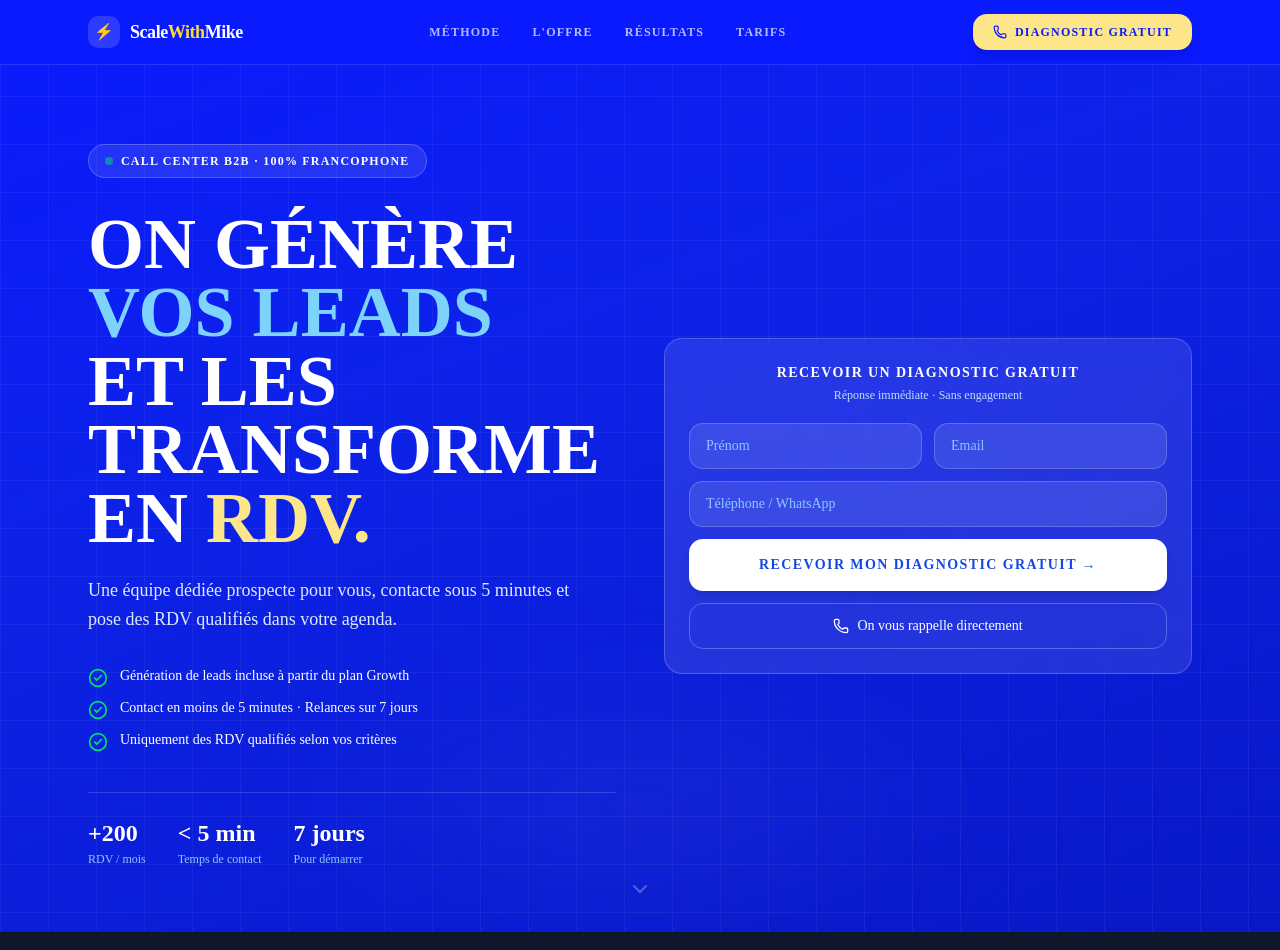
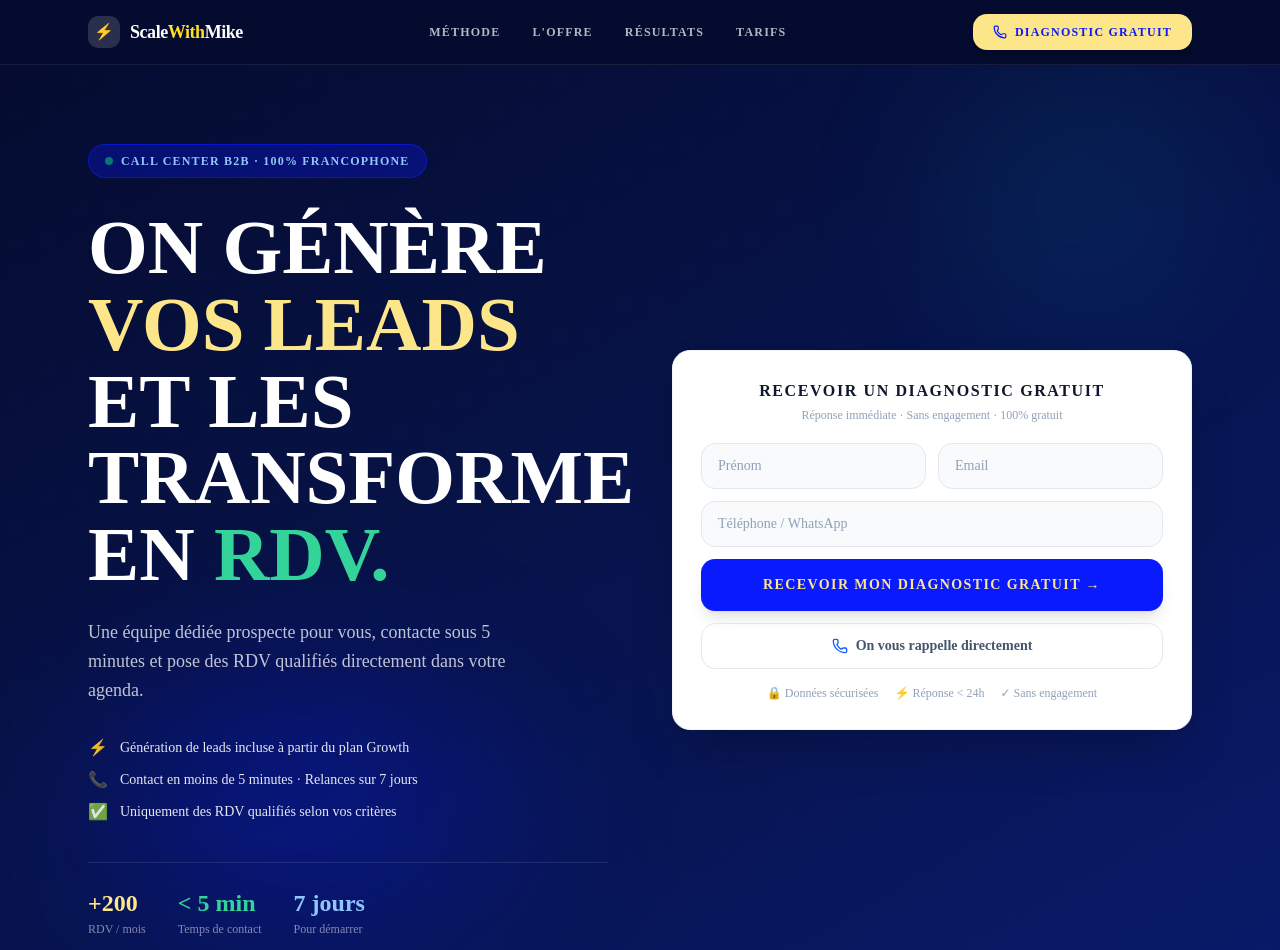
Before and after one commit to msimono-web/scale-with-mike, a Next.js app: page / in a window 1280 px wide. Shown: the top 950 px of the page. Built offline with nearby package versions, Linux system fonts and the light colour scheme.

Commit message:
feat: navy profond + form blanc solide + typo plus lisible

```diff
--- a/src/app/page.tsx
+++ b/src/app/page.tsx
@@ -5,31 +5,40 @@ import Link from 'next/link'
 import { Phone, CheckCircle2, ArrowRight, ChevronDown, Star, Zap } from 'lucide-react'
 
 // ─── FORM ─────────────────────────────────────────────────────────────────────
-function DiagForm() {
+function DiagForm({ dark = false }: { dark?: boolean }) {
   const [sent, setSent] = useState(false)
   if (sent) return (
-    <div className="rounded-2xl p-8 text-center bg-white/10 border border-white/20">
-      <CheckCircle2 className="w-10 h-10 text-green-400 mx-auto mb-3" />
-      <p className="font-bold text-white text-lg">Demande reçue.</p>
-      <p className="text-blue-200 text-sm mt-1">On vous rappelle sous 24h.</p>
+    <div className="rounded-2xl p-8 text-center bg-white border border-slate-200 shadow-xl">
+      <CheckCircle2 className="w-10 h-10 text-green-500 mx-auto mb-3" />
+      <p className="font-black text-slate-900 text-lg">Demande reçue !</p>
+      <p className="text-slate-500 text-sm mt-1">On vous rappelle sous 24h.</p>
     </div>
   )
   return (
-    <div className="bg-white/10 backdrop-blur border border-white/20 rounded-2xl p-6">
-      <p className="text-white font-black text-sm uppercase tracking-widest text-center mb-1">Recevoir un diagnostic gratuit</p>
-      <p className="text-blue-200 text-xs text-center mb-5">Réponse immédiate · Sans engagement</p>
+    <div className="bg-white rounded-2xl p-7 shadow-2xl border border-slate-100">
+      <div className="mb-5">
+        <p className="font-black text-slate-900 text-base uppercase tracking-widest text-center mb-1">Recevoir un diagnostic gratuit</p>
+        <p className="text-slate-400 text-xs text-center">Réponse immédiate · Sans engagement · 100% gratuit</p>
+      </div>
       <div className="flex flex-col gap-3">
         <div className="flex gap-3">
-          <input placeholder="Prénom" className="flex-1 bg-white/10 border border-white/20 rounded-xl px-4 py-3 text-white placeholder-blue-300 text-sm outline-none focus:border-white/50 transition-colors" />
-          <input placeholder="Email" className="flex-1 bg-white/10 border border-white/20 rounded-xl px-4 py-3 text-white placeholder-blue-300 text-sm outline-none focus:border-white/50 transition-colors" />
+          <input placeholder="Prénom" className="flex-1 bg-slate-50 border border-slate-200 rounded-xl px-4 py-3 text-slate-900 placeholder-slate-400 text-sm outline-none focus:border-blue-500 focus:ring-2 focus:ring-blue-100 transition-all" />
+          <input placeholder="Email" className="flex-1 bg-slate-50 border border-slate-200 rounded-xl px-4 py-3 text-slate-900 placeholder-slate-400 text-sm outline-none focus:border-blue-500 focus:ring-2 focus:ring-blue-100 transition-all" />
         </div>
-        <input placeholder="Téléphone / WhatsApp" className="w-full bg-white/10 border border-white/20 rounded-xl px-4 py-3 text-white placeholder-blue-300 text-sm outline-none focus:border-white/50 transition-colors" />
-        <button onClick={() => setSent(true)} className="w-full py-4 bg-white text-blue-700 font-black rounded-xl transition-all text-sm tracking-widest uppercase hover:bg-blue-50 shadow-lg">
+        <input placeholder="Téléphone / WhatsApp" className="w-full bg-slate-50 border border-slate-200 rounded-xl px-4 py-3 text-slate-900 placeholder-slate-400 text-sm outline-none focus:border-blue-500 focus:ring-2 focus:ring-blue-100 transition-all" />
+        <button onClick={() => setSent(true)}
+          className="w-full py-4 font-black rounded-xl transition-all text-sm tracking-widest uppercase shadow-lg hover:opacity-90"
+          style={{ background: '#0a1aff', color: '#fde68a' }}>
           Recevoir mon diagnostic gratuit →
         </button>
-        <button onClick={() => setSent(true)} className="w-full py-3 border border-white/25 text-white text-sm rounded-xl hover:bg-white/10 transition-all flex items-center justify-center gap-2 font-medium">
-          <Phone className="w-4 h-4" /> On vous rappelle directement
+        <button onClick={() => setSent(true)} className="w-full py-3 border border-slate-200 text-slate-600 text-sm rounded-xl hover:bg-slate-50 transition-all flex items-center justify-center gap-2 font-semibold">
+          <Phone className="w-4 h-4 text-blue-600" /> On vous rappelle directement
         </button>
+      </div>
+      <div className="flex justify-center gap-4 mt-4 text-xs text-slate-400">
+        {['🔒 Données sécurisées', '⚡ Réponse < 24h', '✓ Sans engagement'].map(t => (
+          <span key={t}>{t}</span>
+        ))}
       </div>
     </div>
   )
@@ -66,7 +75,7 @@ export default function Home() {
     <div className="bg-white text-slate-900 font-sans overflow-x-hidden">
 
       {/* ─── NAVBAR ─────────────────────────────────────────────────────── */}
-      <nav className="fixed top-0 left-0 right-0 z-50" style={{ background: '#0a1aff', borderBottom: '1px solid rgba(255,255,255,0.12)' }}>
+      <nav className="fixed top-0 left-0 right-0 z-50" style={{ background: '#050b2e', borderBottom: '1px solid rgba(255,255,255,0.08)' }}>
         <div className="max-w-6xl mx-auto px-6 h-16 flex items-center justify-between">
           {/* Logo */}
           <div className="flex items-center gap-2.5">
@@ -94,57 +103,65 @@ export default function Home() {
 
       {/* ─── HERO ────────────────────────────────────────────────────────── */}
       <section className="relative min-h-screen flex items-center pt-20 overflow-hidden"
-        style={{ background: 'linear-gradient(160deg, #0a1aff 0%, #0d22e8 40%, #0818c7 100%)' }}>
+        style={{ background: 'linear-gradient(150deg, #050b2e 0%, #071244 40%, #091a6a 100%)' }}>
 
-        {/* Grid */}
-        <div className="absolute inset-0" style={{ backgroundImage: 'linear-gradient(rgba(255,255,255,0.05) 1px, transparent 1px), linear-gradient(90deg, rgba(255,255,255,0.05) 1px, transparent 1px)', backgroundSize: '48px 48px' }} />
-        {/* Glow */}
-        <div className="absolute bottom-0 left-1/2 -translate-x-1/2 w-[800px] h-64 blur-3xl pointer-events-none" style={{ background: 'radial-gradient(ellipse, rgba(255,255,255,0.06), transparent 70%)' }} />
+        {/* Subtle dot grid */}
+        <div className="absolute inset-0 opacity-20" style={{ backgroundImage: 'radial-gradient(circle, rgba(255,255,255,0.15) 1px, transparent 1px)', backgroundSize: '32px 32px' }} />
+        {/* Blue glow bottom left */}
+        <div className="absolute bottom-0 left-0 w-[600px] h-[400px] blur-3xl pointer-events-none" style={{ background: 'radial-gradient(ellipse, rgba(10,26,255,0.35), transparent 70%)' }} />
+        {/* Accent glow top right */}
+        <div className="absolute top-0 right-0 w-[400px] h-[400px] blur-3xl pointer-events-none" style={{ background: 'radial-gradient(ellipse, rgba(6,182,212,0.12), transparent 70%)' }} />
 
         <div className="relative max-w-6xl mx-auto px-6 py-16 w-full">
-          <div className="grid md:grid-cols-2 gap-12 items-center">
+          <div className="grid md:grid-cols-2 gap-16 items-center">
 
             {/* LEFT */}
             <div>
               {/* Badge */}
-              <div className="inline-flex items-center gap-2 px-4 py-2 bg-white/10 border border-white/20 rounded-full text-white text-xs font-bold tracking-widest uppercase mb-8">
+              <div className="inline-flex items-center gap-2 px-4 py-2 rounded-full text-xs font-black tracking-widest uppercase mb-8 border"
+                style={{ background: 'rgba(10,26,255,0.3)', borderColor: 'rgba(10,26,255,0.6)', color: '#93c5fd' }}>
                 <span className="w-2 h-2 rounded-full bg-green-400 animate-pulse" />
                 Call Center B2B · 100% Francophone
               </div>
 
-              {/* HEADLINE — très grand, uppercase */}
-              <h1 className="text-6xl md:text-7xl font-black leading-[0.95] uppercase mb-6 text-white">
+              {/* HEADLINE */}
+              <h1 className="font-black leading-[1.0] uppercase mb-6 text-white"
+                style={{ fontSize: 'clamp(2.8rem, 6vw, 5rem)' }}>
                 On génère<br />
-                <span style={{ color: '#7dd3fc' }}>vos leads</span><br />
+                <span style={{ color: '#fde68a' }}>vos leads</span><br />
                 et les transforme<br />
-                en <span style={{ color: '#fde68a' }}>RDV.</span>
+                en <span style={{ color: '#34d399' }}>RDV.</span>
               </h1>
 
-              <p className="text-blue-100 text-lg mb-8 leading-relaxed max-w-lg">
+              <p className="text-white/75 text-lg mb-8 leading-relaxed max-w-md">
                 Une équipe dédiée prospecte pour vous, contacte sous 5 minutes
-                et pose des RDV qualifiés dans votre agenda.
+                et pose des RDV qualifiés directement dans votre agenda.
               </p>
 
               {/* 3 bullets */}
-              <div className="flex flex-col gap-2.5 mb-10">
+              <div className="flex flex-col gap-3 mb-10">
                 {[
-                  "Génération de leads incluse à partir du plan Growth",
-                  "Contact en moins de 5 minutes · Relances sur 7 jours",
-                  "Uniquement des RDV qualifiés selon vos critères",
+                  { icon: '⚡', text: 'Génération de leads incluse à partir du plan Growth' },
+                  { icon: '📞', text: 'Contact en moins de 5 minutes · Relances sur 7 jours' },
+                  { icon: '✅', text: 'Uniquement des RDV qualifiés selon vos critères' },
                 ].map(b => (
-                  <div key={b} className="flex items-start gap-3 text-sm text-white">
-                    <CheckCircle2 className="w-5 h-5 text-green-400 flex-shrink-0 mt-0.5" />
-                    <span>{b}</span>
+                  <div key={b.text} className="flex items-center gap-3 text-sm text-white/90">
+                    <span className="text-base leading-none">{b.icon}</span>
+                    <span>{b.text}</span>
                   </div>
                 ))}
               </div>
 
               {/* Stats */}
-              <div className="flex items-center gap-8 pt-6 border-t border-white/15">
-                {[{ val: '+200', lbl: 'RDV / mois' }, { val: '< 5 min', lbl: 'Temps de contact' }, { val: '7 jours', lbl: 'Pour démarrer' }].map(({ val, lbl }) => (
+              <div className="flex items-center gap-8 pt-6 border-t" style={{ borderColor: 'rgba(255,255,255,0.1)' }}>
+                {[
+                  { val: '+200', lbl: 'RDV / mois', c: '#fde68a' },
+                  { val: '< 5 min', lbl: 'Temps de contact', c: '#34d399' },
+                  { val: '7 jours', lbl: 'Pour démarrer', c: '#93c5fd' },
+                ].map(({ val, lbl, c }) => (
                   <div key={lbl}>
-                    <div className="text-2xl font-black text-white">{val}</div>
-                    <div className="text-blue-300 text-xs mt-0.5">{lbl}</div>
+                    <div className="text-2xl font-black" style={{ color: c }}>{val}</div>
+                    <div className="text-white/50 text-xs mt-0.5">{lbl}</div>
                   </div>
                 ))}
               </div>
@@ -200,15 +217,15 @@ export default function Home() {
       </section>
 
       {/* ─── OFFRE / SOLUTION ────────────────────────────────────────────── */}
-      <section id="comment" className="py-20" style={{ background: 'linear-gradient(160deg, #0a1aff 0%, #0d22e8 60%, #0818c7 100%)' }}>
+      <section id="comment" className="py-20" style={{ background: 'linear-gradient(150deg, #050b2e 0%, #071244 50%, #091a6a 100%)' }}>
         <div className="max-w-5xl mx-auto px-6">
           <div className="text-center mb-14">
-            <p className="text-blue-200 text-xs font-black tracking-widest uppercase mb-3">La solution</p>
-            <h2 className="text-4xl md:text-5xl font-black text-white leading-tight mb-4 uppercase">
-              On s'occupe de tout.<br />
+            <div className="inline-flex items-center gap-2 px-4 py-1.5 rounded-full text-xs font-black tracking-widest uppercase mb-5 border" style={{ background: 'rgba(10,26,255,0.3)', borderColor: 'rgba(10,26,255,0.6)', color: '#93c5fd' }}>La solution</div>
+            <h2 className="text-3xl md:text-5xl font-black text-white leading-tight mb-4">
+              On s&apos;occupe de tout.<br />
               <span style={{ color: '#fde68a' }}>De A à Z.</span>
             </h2>
-            <p className="text-blue-200 text-lg max-w-xl mx-auto">
+            <p className="text-white/60 text-lg max-w-xl mx-auto">
               On génère vos leads, on les contacte et on vous envoie uniquement des RDV qualifiés.
             </p>
           </div>
@@ -494,7 +511,7 @@ export default function Home() {
       </section>
 
       {/* ─── CTA FINAL ───────────────────────────────────────────────────── */}
-      <section id="contact" className="py-24" style={{ background: 'linear-gradient(160deg, #0a1aff 0%, #0d22e8 50%, #0818c7 100%)' }}>
+      <section id="contact" className="py-24" style={{ background: 'linear-gradient(150deg, #050b2e 0%, #071244 50%, #091a6a 100%)' }}>
         <div className="max-w-xl mx-auto px-6 text-center">
           <div className="flex justify-center gap-1 mb-6">
             {[1,2,3,4,5].map(i => <Star key={i} className="w-5 h-5 fill-yellow-400 text-yellow-400" />)}
```
